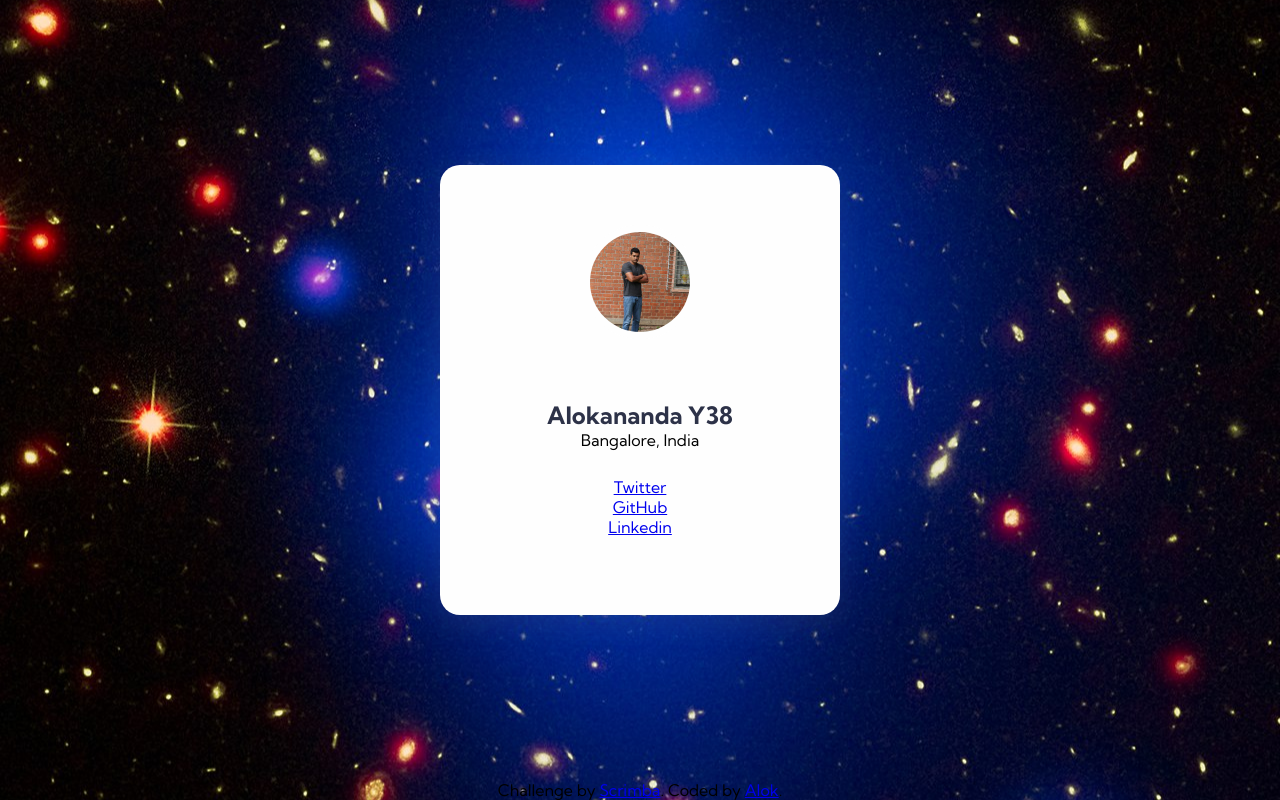
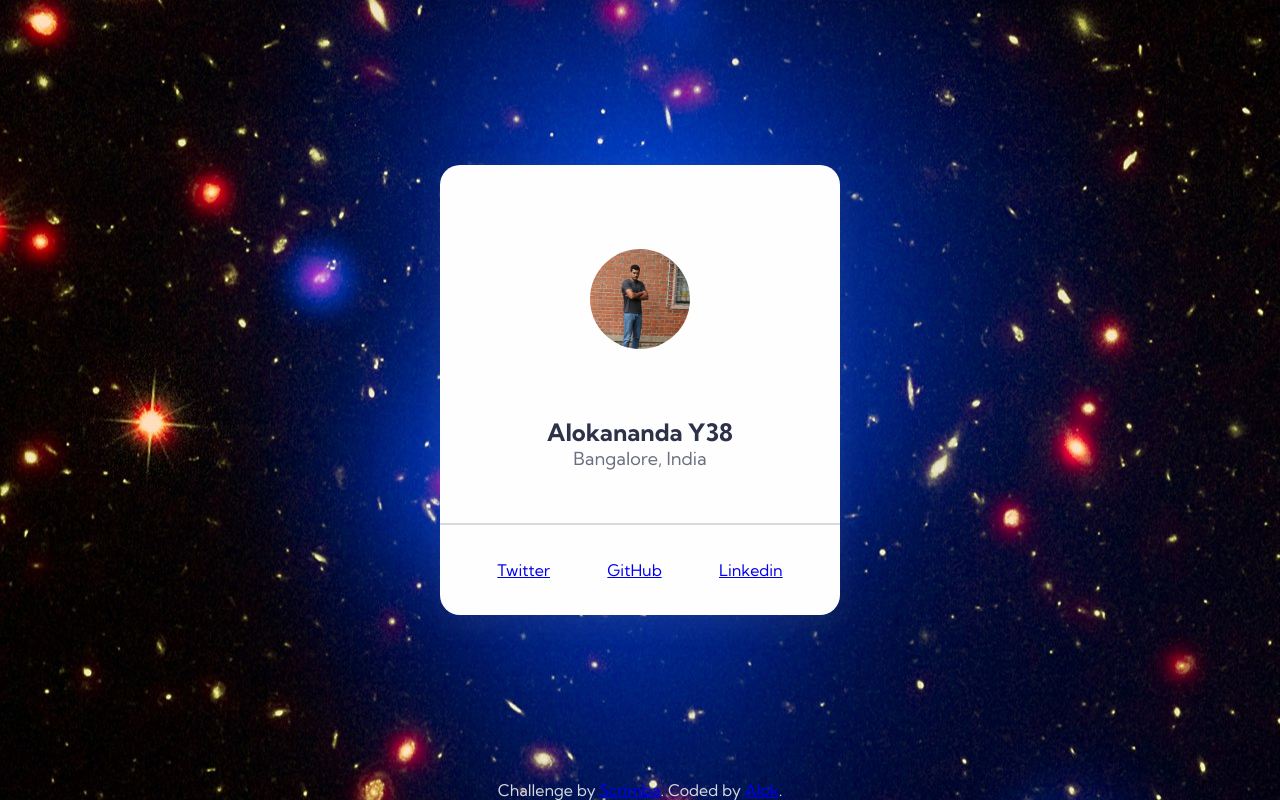
Before and after one commit to alok-38/scrimba-bootcamp, a plain HTML site: page profile-card-component/index.html in a window 1280 px wide. Drawn offline with Linux system fonts and the light colour scheme.

Commit message:
Almost Done

```diff
--- a/profile-card-component/style.css
+++ b/profile-card-component/style.css
@@ -65,3 +65,35 @@ body {
     font-size: 24px;
     color: hsl(229, 23%, 23%);
 }
+
+.card .card-content p {
+    color: hsl(227, 10%, 46%);
+    font-size: 18px;
+}
+
+.card .card-footer {
+    flex: 0.2;
+    display: flex;
+    flex-direction: row;
+    align-items: center;
+    justify-content: space-evenly;
+    border-top: 2px solid #d8d9df;
+    color: hsl(229, 23%, 23%);
+}
+
+.card .card-footer .footer-item {
+    display: flex;
+    flex-direction: column;
+    justify-content: center;
+    align-items: center;
+}
+
+.card .card-footer .footer-item .status {
+    font-size: 20px;
+    font-weight: 700;
+}
+
+/* footer */
+.attribution {
+    color: #d8d9df;
+}
```
